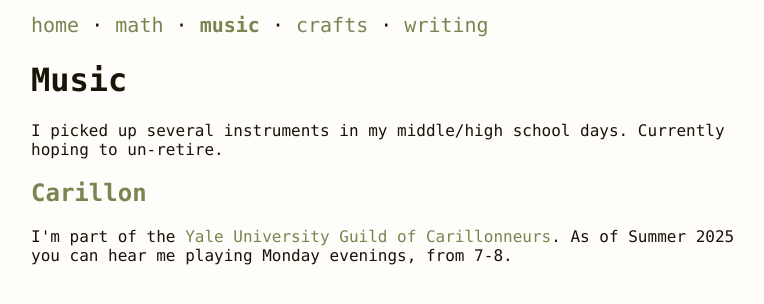
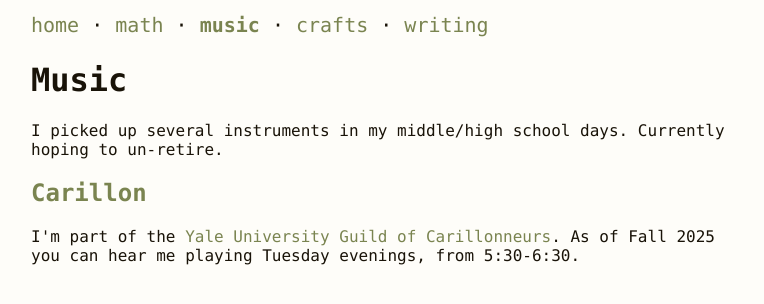
Before and after one commit to keklia/keklia.github.io, a Jekyll site: the page built from music.html, in a window 1280 px wide. Shown: the top 304 px of the page, without its empty margins (257-1021 px from the left). Built offline with Jekyll 4.4.1, drawn with Linux system fonts in a browser that asks for light colours.

Commit message:
Update music.html

```diff
--- a/music.html
+++ b/music.html
@@ -15,5 +15,5 @@ I picked up several instruments in my middle/high school days. Currently hoping
 -->
 
 <p>
-I'm part of the <a href="http://yalecarillon.org" target="_blank">Yale University Guild of Carillonneurs</a>. As of Summer 2025 you can hear me playing Monday evenings, from 7-8.
+I'm part of the <a href="http://yalecarillon.org" target="_blank">Yale University Guild of Carillonneurs</a>. As of Fall 2025 you can hear me playing Tuesday evenings, from 5:30-6:30.
 </p>
```
